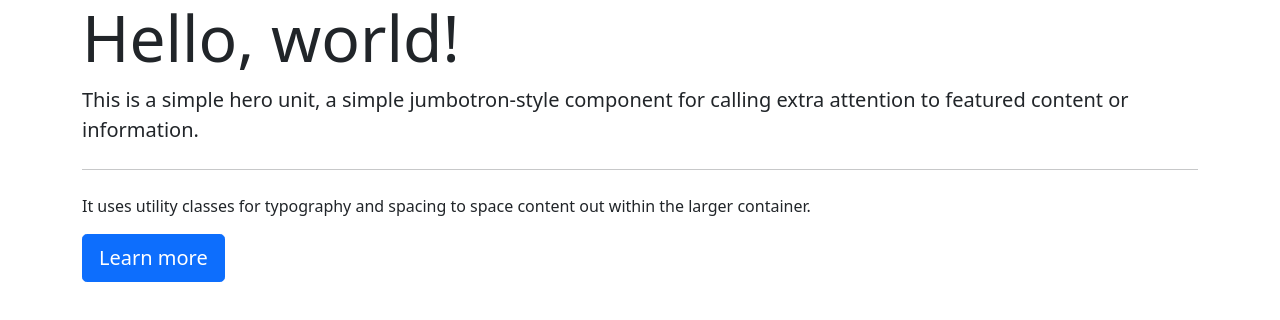
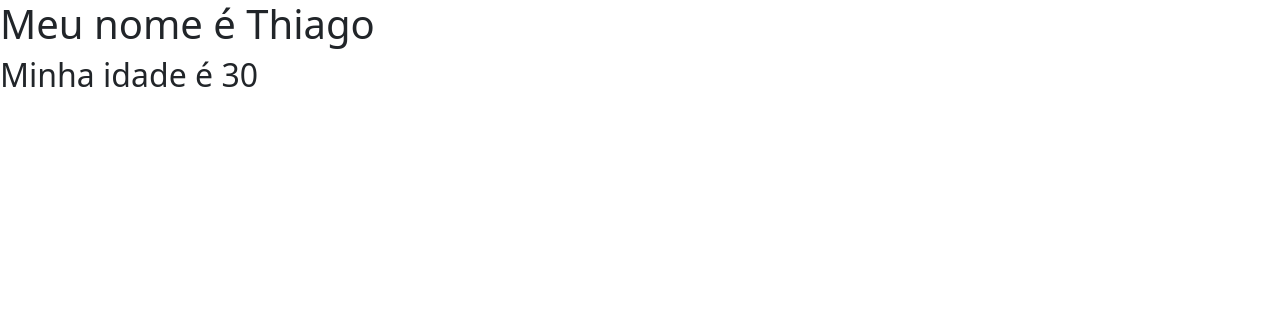
Before and after one commit to RenAxl/algaworks-angular-teoria, an Angular app: page / in a window 1280 px wide. Shown: the top 320 px of the page. Built offline with nearby package versions, Linux system fonts and the light colour scheme.

Commit message:
Aula 9.6 - Usando interpolação

```diff
--- a/src/app/app.component.html
+++ b/src/app/app.component.html
@@ -1,14 +1,3 @@
+<h1>Meu nome é {{nome}}</h1>
 
-<div class="container">
-
-  <div class="jumbotron">
-  <h1 class="display-3">Hello, world!</h1>
-  <p class="lead">This is a simple hero unit, a simple jumbotron-style component for calling extra attention to featured content or information.</p>
-  <hr class="my-4">
-  <p>It uses utility classes for typography and spacing to space content out within the larger container.</p>
-  <p class="lead">
-      <a class="btn btn-primary btn-lg" href="#" role="button">Learn more</a>
-  </p>
-  </div>
-
-</div>
+<h2>Minha idade é {{20 + getIdade()}}</h2>
--- a/src/app/app.component.ts
+++ b/src/app/app.component.ts
@@ -6,5 +6,11 @@
   styleUrls: ['./app.component.css']
 })
 export class AppComponent {
-  nome = 'Renan';
+  nome = 'Thiago';
+  idade = 10;
+
+  getIdade() {
+    return this.idade;
+  }
+
 }
```
